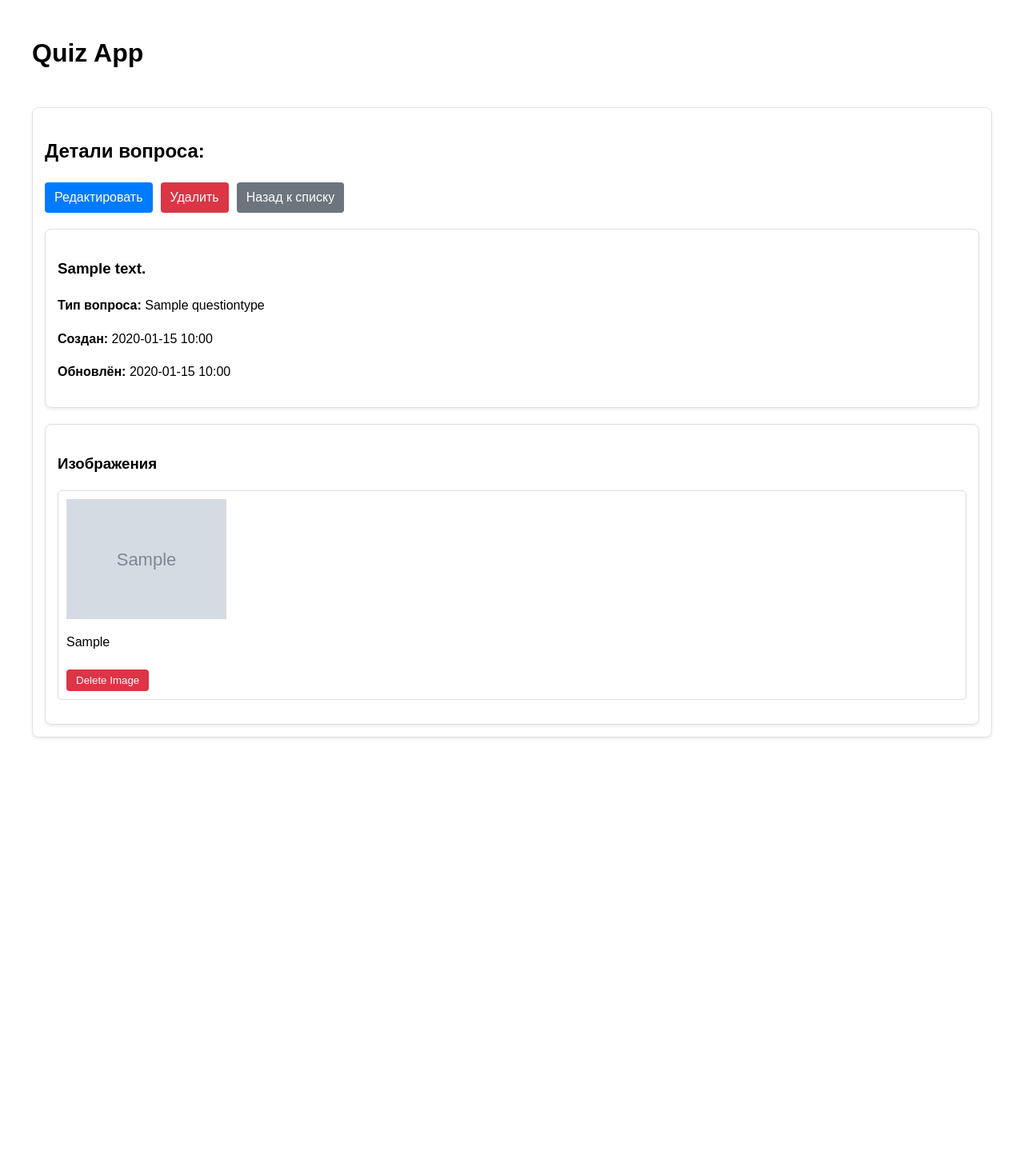
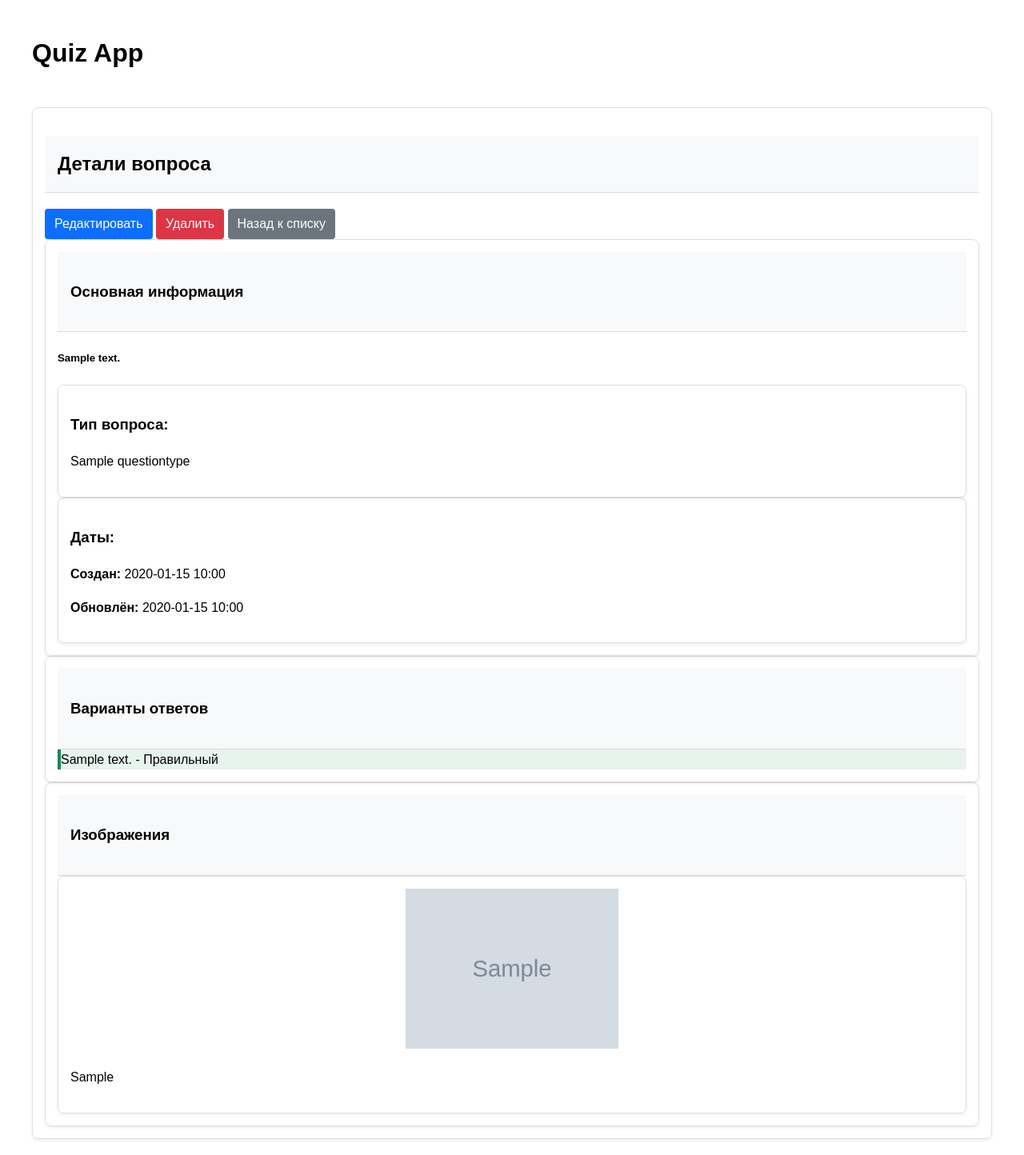
Before and after one commit to AndreyBerdnikov322/HSE_course_work_2nd_year, a Django app: page /1/ in a window 1280 px wide. Shown: the whole page at 80% size. Before the commit the page ends 923 px from the top, so only its background shows below. Run offline with Django 5.2, Linux system fonts and the light colour scheme; tables that the repository leaves empty hold one stand-in row (values such as "Sample post"); grey boxes marked "Sample" are stand-in pictures; some libraries are stand-ins or nearby versions.

Commit message:
need new design and auth+reg

```diff
--- a/quiz_app/questions/models.py
+++ b/quiz_app/questions/models.py
@@ -1,4 +1,5 @@
 from django.db import models
+from django.urls import reverse
 
 # Create your models here.
 
@@ -17,6 +18,8 @@ class Question(models.Model):
 
     def __str__(self):
         return self.text[:50]
+    def get_absolute_url(self):
+        return reverse('question_detail', kwargs={'pk': self.pk})
 
 class Image(models.Model):
     question = models.ForeignKey(Question, on_delete=models.CASCADE, related_name='images')
--- a/quiz_app/questions/templates/questions/base.html
+++ b/quiz_app/questions/templates/questions/base.html
@@ -193,6 +193,7 @@
             box-shadow: 0 4px 8px rgba(0, 0, 0, 0.1);
         }
         </style>
+
 </head>
 <body>
     <div class="container">
--- a/quiz_app/questions/templates/questions/question_detail.html
+++ b/quiz_app/questions/templates/questions/question_detail.html
@@ -2,41 +2,112 @@
 
 {% block content %}
     <div class="card">
-        <h2>Детали вопроса:</h2>
-        <div style="display: flex; gap: 10px; margin-bottom: 20px;">
-            <a href="{% url 'question_update' question.pk %}" class="btn">Редактировать</a>
-            <a href="{% url 'question_delete' question.pk %}" class="btn btn-danger">Удалить</a>
-            <a href="{% url 'question_list' %}" class="btn btn-secondary">Назад к списку</a>
-        </div>
+        <h2 class="card-header">Детали вопроса</h2>
+        <div class="card-body">
+            <div class="d-flex gap-2 mb-4">
+                <a href="{% url 'question_update' question.pk %}?next={{ request.path }}" class="btn btn-primary">
+                    <i class="bi bi-pencil"></i> Редактировать
+                </a>
+                <a href="{% url 'question_delete' question.pk %}" class="btn btn-danger">
+                    <i class="bi bi-trash"></i> Удалить
+                </a>
+                <a href="{% url 'question_list' %}" class="btn btn-secondary">
+                    <i class="bi bi-arrow-left"></i> Назад к списку
+                </a>
+            </div>
 
-        <div class="card">
-            <h3>{{ question.text }}</h3>
-            <p><strong>Тип вопроса:</strong> {{ question.question_type }}</p>
-            <p><strong>Создан:</strong> {{ question.created_at|date:"Y-m-d H:i" }}</p>
-            <p><strong>Обновлён:</strong> {{ question.updated_at|date:"Y-m-d H:i" }}</p>
-        </div>
+            <!-- Основная информация о вопросе -->
+            <div class="card mb-4">
+                <div class="card-header">
+                    <h3 class="mb-0">Основная информация</h3>
+                </div>
+                <div class="card-body">
+                    <div class="mb-3">
+                        <h5 class="card-title">{{ question.text }}</h5>
+                    </div>
+                    <div class="row">
+                        <div class="col-md-6">
+                            <div class="card mb-3">
+                                <div class="card-body">
+                                    <h3 class="card-subtitle mb-2 text-muted">Тип вопроса: </h3>
+                                    <p class="card-text">{{ question.question_type }}</p>
+                                </div>
+                            </div>
+                        </div>
+                        <div class="col-md-6">
+                            <div class="card">
+                                <div class="card-body">
+                                    <h3 class="card-subtitle mb-2 text-muted">Даты:</h3>
+                                    <p class="card-text"><strong>Создан:</strong> {{ question.created_at|date:"Y-m-d H:i" }}</p>
+                                    <p class="card-text"><strong>Обновлён:</strong> {{ question.updated_at|date:"Y-m-d H:i" }}</p>
+                                </div>
+                            </div>
+                        </div>
+                    </div>
+                </div>
+            </div>
 
-        <div class="card" style="margin-top: 20px;">
-            <h3>Изображения</h3>
+            <!-- Блок с ответами -->
+            <div class="card mb-4">
+                <div class="card-header">
+                    <h3 class="mb-0">Варианты ответов</h3>
+                </div>
+                <div class="card-body">
+                    <div class="list-group">
+                        {% for answer in question.answers.all %}
+                        <div class="list-group-item {% if answer.is_correct %}list-group-item-success{% endif %}">
+                            <div class="d-flex justify-content-between align-items-center">
+                                <div>
+                                    {{ answer.text }}
+                                    {% if answer.is_correct %}
+                                    <span class="badge bg-success ms-2">
+                                        <i class="bi bi-check-circle"></i> - Правильный
+                                    </span>
+                                    {% endif %}
+                                </div>
+                            </div>
+                        </div>
+                        {% empty %}
+                        <div class="alert alert-info mb-0">Нет добавленных ответов</div>
+                        {% endfor %}
+                    </div>
+                </div>
+            </div>
 
-            <!-- Список изображений с возможностью удаления -->
-            <div id="imageList">
-                {% for image in question.images.all %}
-                <div class="image-card" style="margin-bottom: 15px; padding: 10px; border: 1px solid #ddd;">
-                    <img src="{{ image.image.url }}" alt="{{ image.caption }}" style="max-width: 200px;">
-                    {% if image.caption %}<p>{{ image.caption }}</p>{% endif %}
-                    <form method="post"
-                          hx-post="{% url 'delete_image' image.pk %}"
-                          hx-target="closest .image-card"
-                          hx-confirm="Are you sure you want to delete this image?">
-                        {% csrf_token %}
-                        <button type="submit" class="btn btn-danger" style="margin-top: 5px;">Delete Image</button>
-                    </form>
+            <!-- Блок с изображениями -->
+            <div class="card">
+                <div class="card-header">
+                    <h3 class="mb-0">Изображения</h3>
                 </div>
-                {% empty %}
-                <p>No images yet.</p>
-                {% endfor %}
+                <div class="card-body">
+                    <div class="row" id="imageList">
+                        {% for image in question.images.all %}
+                        <div class="col-md-4 mb-3">
+                            <div class="card h-100">
+                                <img src="{{ image.image.url }}"
+                                     class="card-img-top img-fluid"
+                                     alt="{{ image.caption }}"
+                                     style="max-height: 200px; object-fit: contain;">
+                                <div class="card-body d-flex flex-column">
+                                    {% if image.caption %}<p class="card-text">{{ image.caption }}</p>{% endif %}
+                                </div>
+                            </div>
+                        </div>
+                        {% empty %}
+                        <div class="col-12">
+                            <div class="alert alert-info mb-0">Нет добавленных изображений</div>
+                        </div>
+                        {% endfor %}
+                    </div>
+                </div>
             </div>
         </div>
     </div>
+
+    <style>
+        .list-group-item-success {
+            background-color: rgba(25, 135, 84, 0.1);
+            border-left: 4px solid #198754;
+        }
+    </style>
 {% endblock %}
--- a/quiz_app/questions/templates/questions/question_list.html
+++ b/quiz_app/questions/templates/questions/question_list.html
@@ -12,7 +12,7 @@
                 <p>Тип: {{ question.question_type }}</p>
                 <div style="display: flex; gap: 10px;">
                     <a href="{% url 'question_detail' question.pk %}" class="btn">Посмотреть</a>
-                    <a href="{% url 'question_update' question.pk %}" class="btn">Изменить</a>
+                    <a href="{% url 'question_update' question.pk %}?next={{ request.path }}" class="btn btn-sm btn-primary">Редактировать</a>
                     <button hx-delete="{% url 'question_delete' question.pk %}"
                             hx-target="#question-{{ question.pk }}"
                             hx-confirm="Вы уверены, что хотите удалить этот вопрос?"
--- a/quiz_app/questions/views.py
+++ b/quiz_app/questions/views.py
@@ -36,8 +36,9 @@ class QuestionCreateView(CreateView):
         else:
             context['answer_formset'] = AnswerFormSet()
 
-        # Добавляем пустой список изображений для создания
         context['existing_images'] = []
+        context['next_url'] = self.request.GET.get('next', '')
+        context['question_list_url'] = reverse('question_list')  # Добавляем URL списка вопросов
         return context
 
     def form_valid(self, form):
@@ -49,18 +50,20 @@ class QuestionCreateView(CreateView):
             answer_formset.instance = self.object
             answer_formset.save()
 
-            # Обработка изображений
             images = self.request.FILES.getlist('new_images')
             captions = self.request.POST.getlist('new_captions')
 
             for image, caption in zip(images, captions):
-                if image:  # Проверяем, что файл был загружен
+                if image:
                     Image.objects.create(
                         question=self.object,
                         image=image,
                         caption=caption
                     )
 
+            next_url = self.request.GET.get('next')
+            if next_url:
+                return redirect(next_url)
             return redirect('question_detail', pk=self.object.pk)
         else:
             return self.render_to_response(self.get_context_data(form=form))
@@ -79,44 +82,16 @@ class QuestionUpdateView(UpdateView):
         else:
             context['answer_formset'] = AnswerFormSet(instance=self.object)
 
-        # Добавляем существующие изображения
         context['existing_images'] = self.object.images.all()
+        context['next_url'] = self.request.GET.get('next', '')
+        context['question_list_url'] = reverse('question_list')  # Добавляем URL списка вопросов
         return context
 
-    def form_valid(self, form):
-        context = self.get_context_data()
-        answer_formset = context['answer_formset']
-
-        if answer_formset.is_valid():
-            self.object = form.save()
-            answer_formset.instance = self.object
-            answer_formset.save()
-
-            # Обработка новых изображений
-            images = self.request.FILES.getlist('new_images')
-            captions = self.request.POST.getlist('new_captions')
-
-            for image, caption in zip(images, captions):
-                if image:
-                    Image.objects.create(
-                        question=self.object,
-                        image=image,
-                        caption=caption
-                    )
-
-            # Удаление изображений, помеченных на удаление
-            deleted_images = self.request.POST.getlist('delete_images')
-            for image_id in deleted_images:
-                try:
-                    image = Image.objects.get(pk=image_id, question=self.object)
-                    image.delete()
-                except Image.DoesNotExist:
-                    pass
-
-            messages.success(self.request, "Вопрос успешно обновлен!")
-            return redirect('question_detail', pk=self.object.pk)
-        else:
-            return self.render_to_response(self.get_context_data(form=form))
+    def get_success_url(self):
+        next_url = self.request.GET.get('next')
+        if next_url:
+            return next_url
+        return reverse('question_detail', kwargs={'pk': self.object.pk})
 
 def delete_answer(request, pk):
     answer = get_object_or_404(Answer, pk=pk)
```
Also changed, not shown: quiz_app/questions/templates/questions/question_form.html (+66 -27 lines), quiz_app/media/question_images/IMG_2153_eYKV8Sx.JPG (added), quiz_app/media/question_images/IMG_2153_iXxgFT3.JPG (added), quiz_app/media/question_images/IMG_4047_ZxtsR6z.JPG (added), quiz_app/media/question_images/IMG_4047_eaagmAO.JPG (added).
